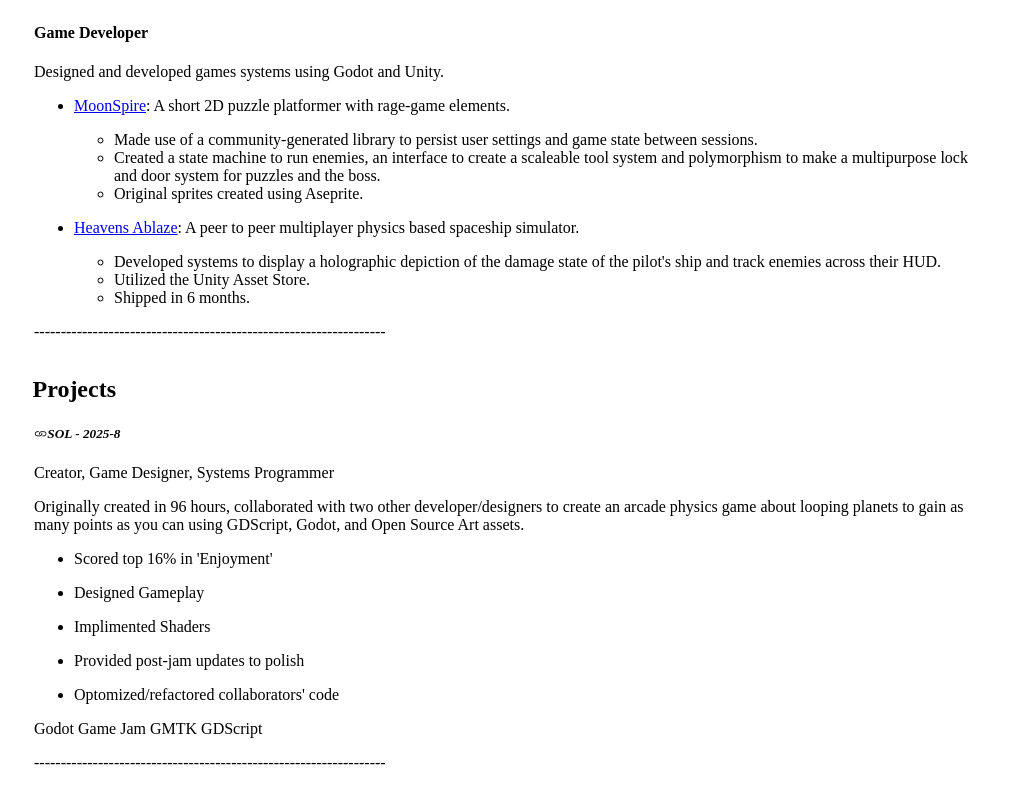
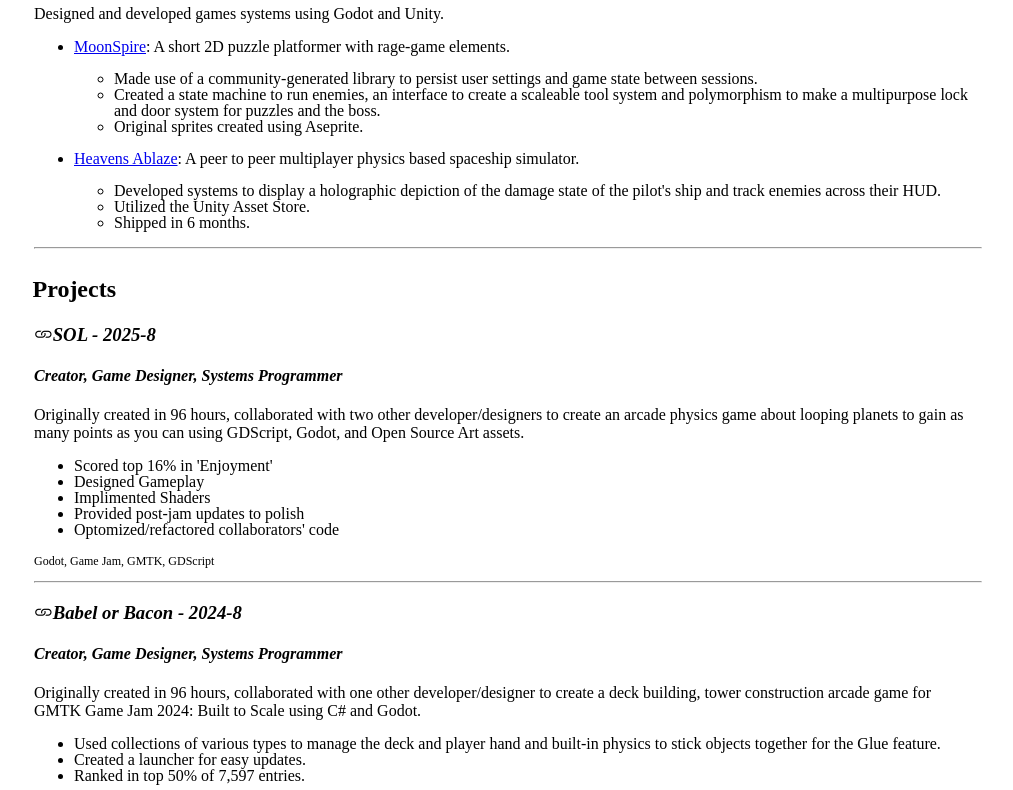
Before and after one commit to TreadTheDawnGames/TTDGWebsite, an Angular app: page / in a window 1280 px wide. Shown: the part 710-1500 px from the top of the page, without its empty margins (132-1145 px from the left). Built offline with nearby package versions, Linux system fonts and the light colour scheme.

Commit message:
Suggested changes, better print look, allign left properly, and make footer its own component.

```diff
--- a/src/main.ts
+++ b/src/main.ts
@@ -2,6 +2,7 @@
 import {bootstrapApplication} from '@angular/platform-browser';
 import data from '../src/assets/resumename.json';
 import {marked} from 'marked';
+import { compileClassDebugInfo } from '@angular/compiler';
 
 @Component({
   selector: 'app-header',
@@ -147,67 +148,112 @@
 @Component({
   selector: 'employment',
   template: `
+  <div>
     <h2>Professional Experience</h2>
+
     @for(job of employment; track job){
+      <div style="break-inside: avoid;">
         <h3>
           <a href="{{job.url}}" target="_blank" class="ProjectTitle bi bi-link">{{job.employer}}</a>
         </h3>
 
-      <h4>{{job.position}}</h4>
-      <p>
-      {{job.summary}}
+        <h4><i [innerHTML]="parseMarkdown(job.position)"></i></h4>
+        <p [innerHTML]="parseMarkdown(job.summary)"></p>
         <ul>
           @for(h of job.highlights; track h){
             <li [innerHTML]="parseMarkdown(h)"></li>
           }
         </ul>
-      <p>------------------------------------------------------------------</p>
+        <hr/>
+      </div>
     }
+  </div>
   `,
 })
 export class Employment{
   employment = data.employment.history
 
   parseMarkdown(s: string) {
+    s = s.replace("<p>", "")
+    s = s.replace("</p>", "")
+    if(s.includes(" - "))
       return marked.parse(s)
+    else
+      return marked.parseInline(s)
   }
 }
 
 @Component({
   selector:'app-projects',
   template: `
+  <div>
       <h2>Projects</h2>
 
   @for(project of projects; track project){
-<h5>
+  <div style="break-inside: avoid;">
+    <h3>
       <i class="bi bi-link">
         <a href={{project.url}} target="_blank" class="ProjectTitle">{{project.title}} - {{project.start}}</a>
       </i>
-</h5>
-<p>{{project.role}}</p>
-{{project.summary}}
+    </h3>
+
+    <h4><i [innerHTML]="parseMarkdown(project.role)"></i></h4>
+    <p [innerHTML]="parseMarkdown(project.summary)"></p>
+
     <ul>
       @for (h of project.highlights; track h){
-  <li><p>{{h}}</p></li>
+        <li [innerHTML]="parseMarkdown(h)"></li>
       }
     </ul>
 
-@for (k of project.keywords; track k){
-{{k}}
+<p style="font-size:0.75em;">
+{{createKeywords(project.keywords)}}
+</p>
+<hr/>
+</div>
 }
-<p>------------------------------------------------------------------</p>
-}
+</div>
   `,
 })
-export class Projects {projects = data.projects
+export class Projects {
+  projects = data.projects
 
+  createKeywords(keywords : string[]): string {
+    let s : string = ""
+
+    for(let i = 0; i < keywords.length; i++){
+      s += keywords[i]
+      if(i < keywords.length-1){
+        s+=", "
+      }
 
     }
+    return s
+  }
+  parseMarkdown(s: string) {
+    s = s.replace("<p>", "")
+    s = s.replace("</p>", "")
+    return marked.parseInline(s)
+  }
+}
 
+@Component({
+  selector: 'app-footer',
+  template: `
+  <br/>
+<br/>
+<br/>
+<br/>
+<div class="footer no-print">
+  <a href="#" style="text-decoration: none; color: white;">Back to top ^^^</a>
+</div>
+`
+})
+export class Footer{}
 
 @Component({
   selector: 'app-root',
-  imports: [Header, ProjectsNavBar, AboutMe, Employment, Projects],
+  imports: [Header, ProjectsNavBar, AboutMe, Employment, Projects, Footer],
   template: `
     <app-header/>
     <proj-nav-bar/>
@@ -216,13 +262,7 @@
       <employment/>
       <app-projects/>
     </div>
-<br/>
-<br/>
-<br/>
-<br/>
-<div class="footer no-print">
-  <a href="#" style="text-decoration: none; color: white;">Back to top ^^^</a>
-</div>
+    <app-footer class="no-print"></app-footer>
   `,
 })
 export class Page {}
--- a/src/styles.css
+++ b/src/styles.css
@@ -89,6 +89,8 @@
     }
   }
 
+
+
   @media print {
     .no-print,
     .no-print * {
@@ -123,9 +125,46 @@
      max-width: 100%;
     }
 
+    p{
+      margin-bottom: 0.25em;
+      margin-top: 0.1em;
+      margin-bottom: 0.1em;
+    }
+    h1{
+      margin-bottom: 0.25em;
+      margin-top: 0.1em;
+      margin-bottom: 0.1em;
+    }
+
+    h2{
+      margin-bottom: 0.25em;
+      margin-bottom: 0.1em;
+    }
+
+    h3{
+      margin-bottom: 0.25em;
+      margin-top: 0.1em;
+      margin-bottom: 0.1em;
+    }
+
+    h4{
+      margin-bottom: 0.25em;
+      margin-top: 0.1em;
+      margin-bottom: 0.1em;
+    }
+
+    h5{
+      margin-bottom: 0.25em;
+      margin-top: 0.1em;
+      margin-bottom: 0.1em;
+    }
+
   }
 
   @media screen {
+    li{
+    line-height: 1em;
+  }
     .print-only,
     .print-only * {
       display: none;
@@ -133,6 +172,7 @@
     .AboutMeDiv {
       margin: auto;
       text-align: center;
+
       width: 75%;
     }
     .ResumeDiv {
@@ -145,7 +185,7 @@
      justify-content: center;
      display: flex;
      flex-direction: column;
-     align-items: center;
+     align-items: left;
      margin: auto;
      max-width: 75%;
     }
```
Lines whose indentation alone changed are shown as unchanged.
